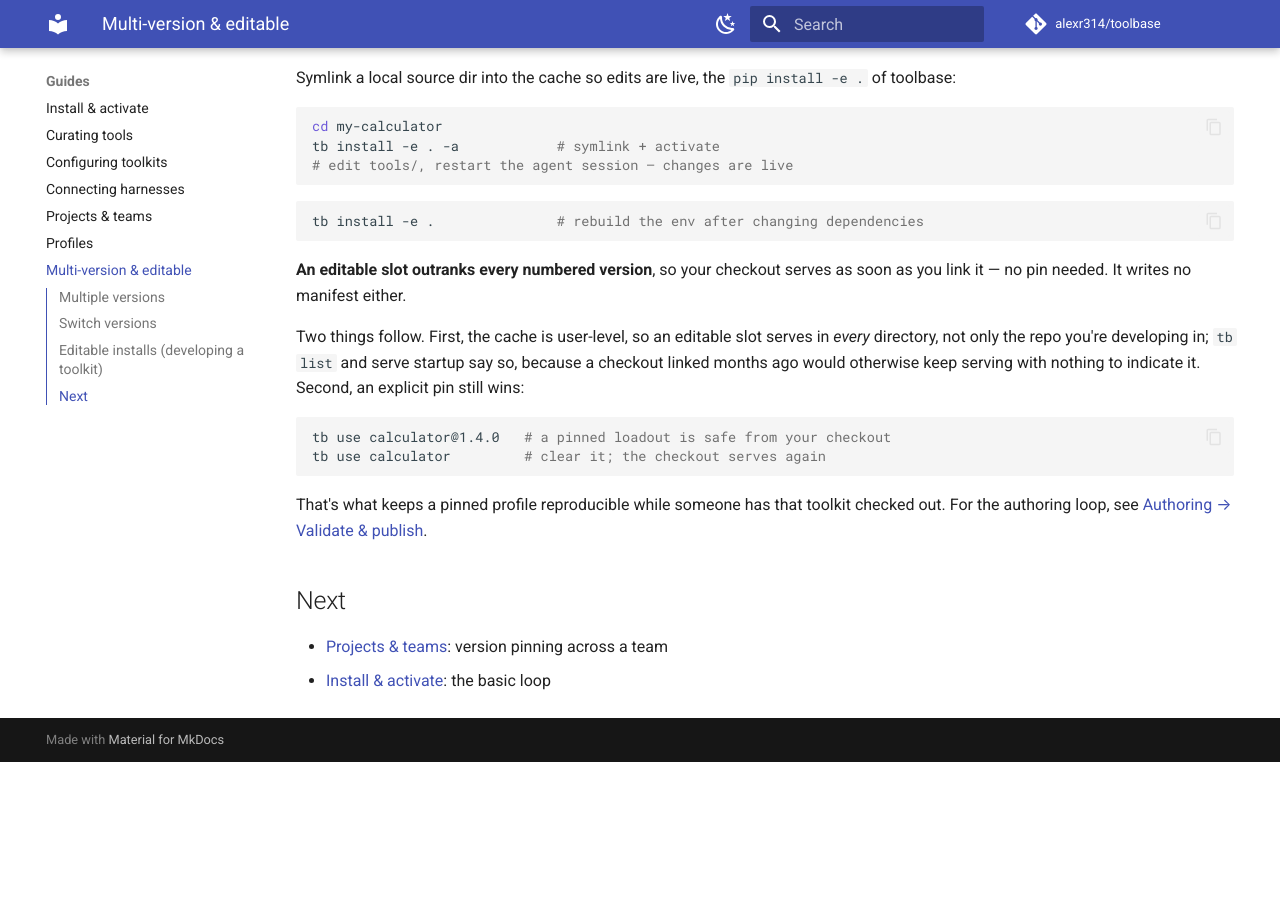
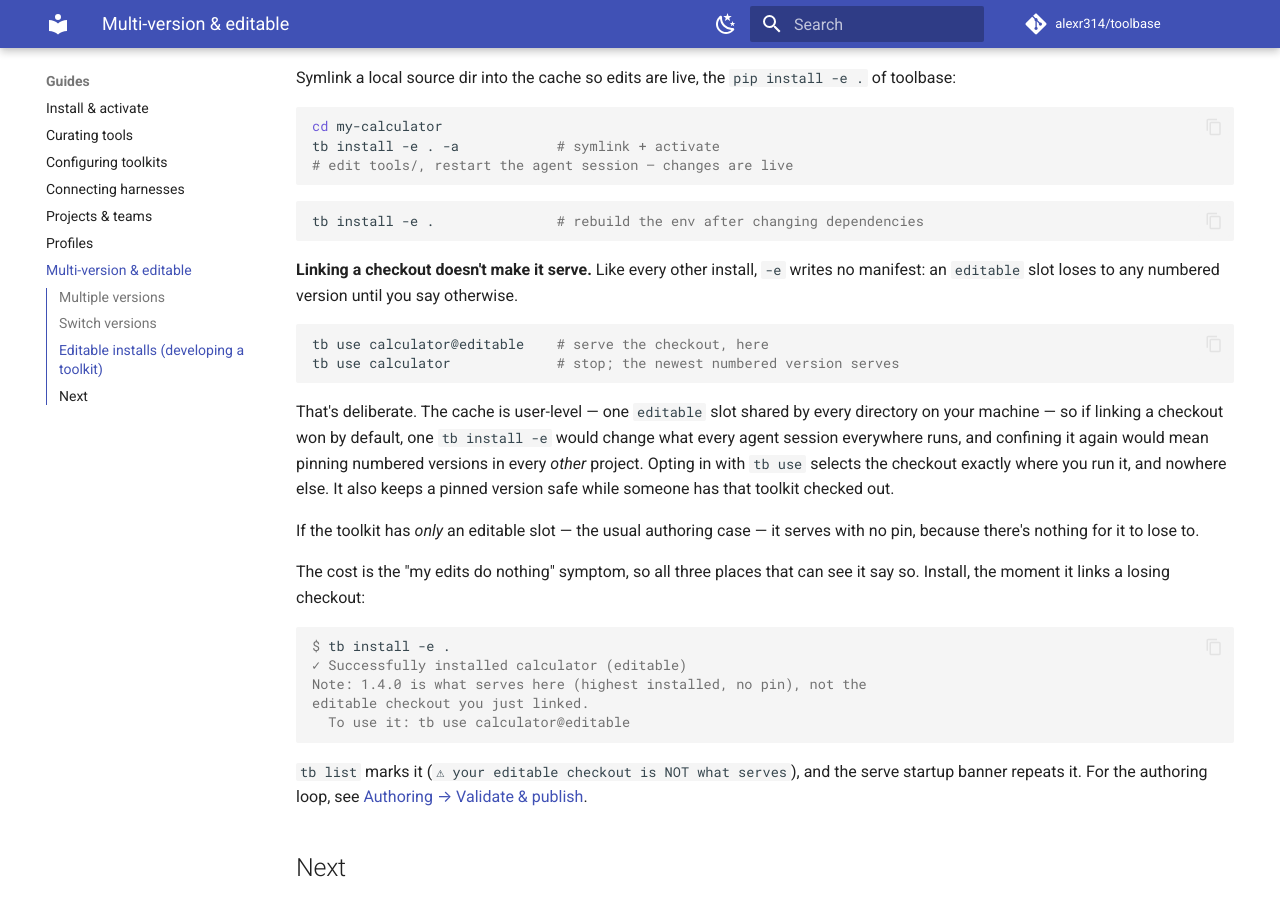
Before and after one commit to alexr314/toolbase, an MkDocs documentation site: the page built from userdocs/guides/multi-version-and-editable.md, in a window 1280 px wide and 900 px high, scrolled down 1320 px. Built offline with MkDocs 1.6.1 and Material for MkDocs 9.7.7, drawn with Linux system fonts in a browser that asks for light colours; comment, search, counter and statistics services are not loaded; before the commit the page ends 2082 px from its top, so only the background shows below that.

Commit message:
docs: editable installs are opt-in
The guides described the ordering as it briefly was, not as it is. The
authoring loop is unchanged for a toolkit that only exists as a
checkout; what needs saying is the case where a published version is
installed alongside one.

````diff
--- a/userdocs/guides/multi-version-and-editable.md
+++ b/userdocs/guides/multi-version-and-editable.md
@@ -80,23 +80,39 @@ tb install -e . -a            # symlink + activate
 tb install -e .               # rebuild the env after changing dependencies
 ```
 
-**An editable slot outranks every numbered version**, so your checkout
-serves as soon as you link it — no pin needed. It writes no manifest
-either.
-
-Two things follow. First, the cache is user-level, so an editable slot
-serves in *every* directory, not only the repo you're developing in;
-`tb list` and serve startup say so, because a checkout linked months ago
-would otherwise keep serving with nothing to indicate it. Second, an
-explicit pin still wins:
+**Linking a checkout doesn't make it serve.** Like every other install,
+`-e` writes no manifest: an `editable` slot loses to any numbered
+version until you say otherwise.
 
 ```bash
-tb use calculator@1.4.0   # a pinned loadout is safe from your checkout
-tb use calculator         # clear it; the checkout serves again
+tb use calculator@editable    # serve the checkout, here
+tb use calculator             # stop; the newest numbered version serves
 ```
 
-That's what keeps a pinned profile reproducible while someone has that
-toolkit checked out. For the authoring loop, see
+That's deliberate. The cache is user-level — one `editable` slot shared
+by every directory on your machine — so if linking a checkout won by
+default, one `tb install -e` would change what every agent session
+everywhere runs, and confining it again would mean pinning numbered
+versions in every *other* project. Opting in with `tb use` selects the
+checkout exactly where you run it, and nowhere else. It also keeps a
+pinned version safe while someone has that toolkit checked out.
+
+If the toolkit has *only* an editable slot — the usual authoring case —
+it serves with no pin, because there's nothing for it to lose to.
+
+The cost is the "my edits do nothing" symptom, so all three places that
+can see it say so. Install, the moment it links a losing checkout:
+
+```console
+$ tb install -e .
+✓ Successfully installed calculator (editable)
+Note: 1.4.0 is what serves here (highest installed, no pin), not the
+editable checkout you just linked.
+  To use it: tb use calculator@editable
+```
+
+`tb list` marks it (`⚠ your editable checkout is NOT what serves`), and
+the serve startup banner repeats it. For the authoring loop, see
 [Authoring → Validate & publish](../authoring/publish.md).
 
 ## Next
````
Also changed, not shown: README.md (+6 -0 lines), userdocs/guides/projects-and-teams.md (+3 -4 lines).
